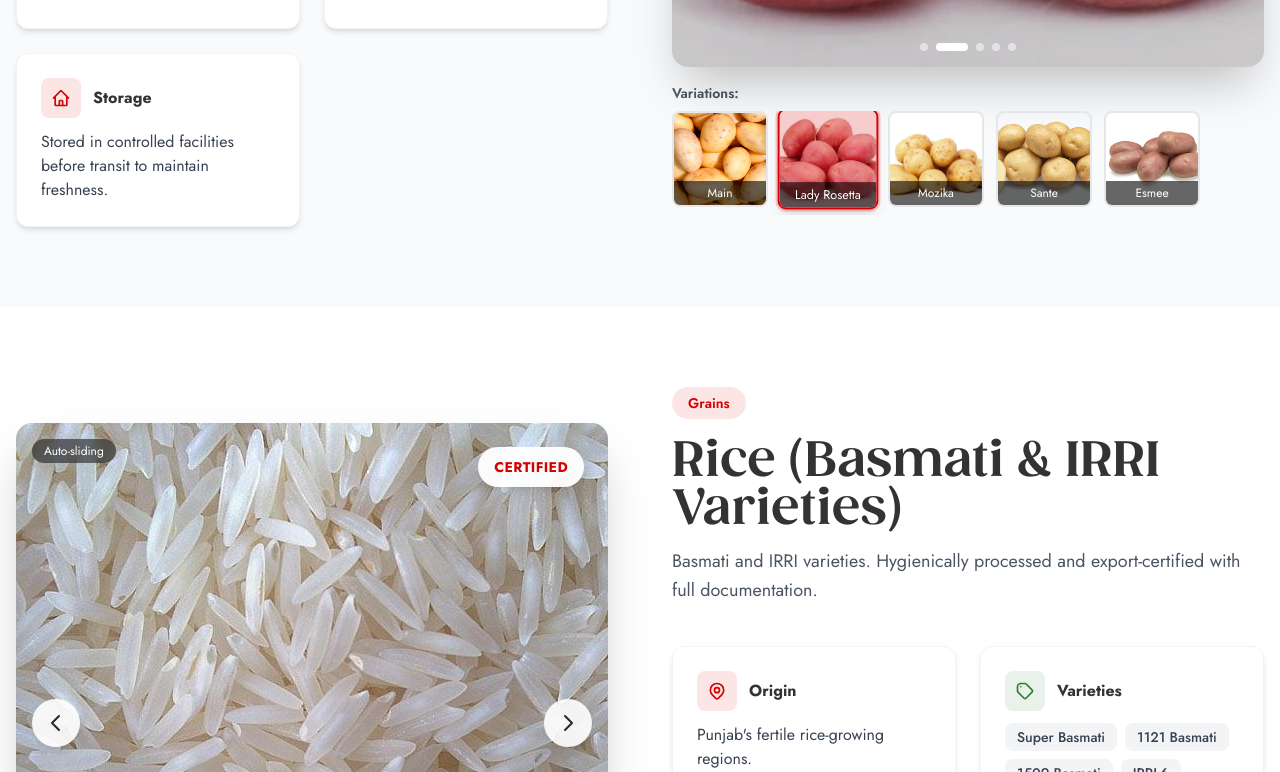
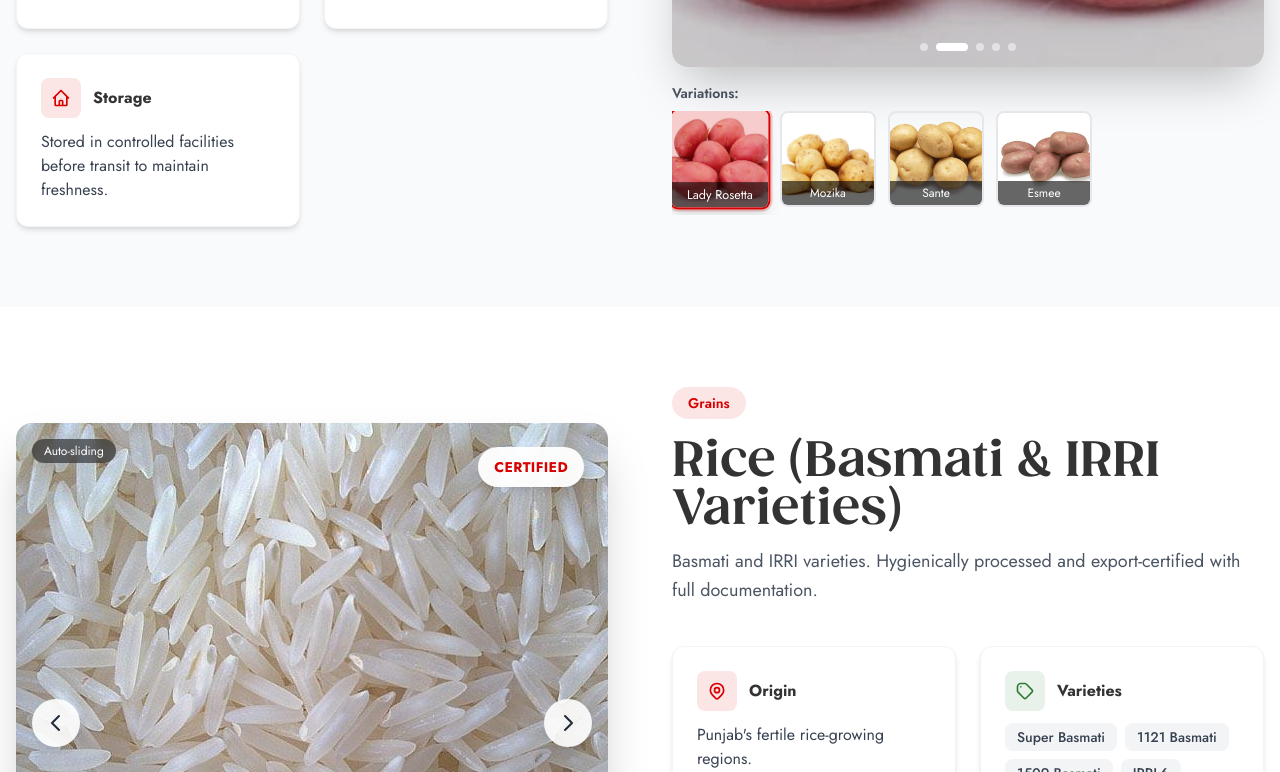
Before and after one commit to osamaqaseem39/ibs, a Next.js app: page /products in a window 1280 px wide. Shown: the part 1708-2480 px from the top of the page. Built offline with nearby package versions, Linux system fonts and the light colour scheme.

Commit message:
Improve homepage design with hero background image and red overlay

```diff
--- a/components/ProductImageGallery.tsx
+++ b/components/ProductImageGallery.tsx
@@ -150,12 +150,14 @@ export default function ProductImageGallery({
         <div className="space-y-2">
           <p className="text-sm font-semibold text-gray-600">Variations:</p>
           <div className="flex gap-3 overflow-x-auto pb-2 scrollbar-hide">
-            {allImages.map((item, index) => (
+            {variations.map((item, index) => {
+              const actualIndex = index + 1; // +1 because main image is at index 0
+              return (
                 <button
                   key={index}
-                onClick={() => handleThumbnailClick(item.image, index)}
+                  onClick={() => handleThumbnailClick(item.image, actualIndex)}
                   className={`relative flex-shrink-0 w-24 h-24 rounded-lg overflow-hidden border-2 transition-all duration-200 group ${
-                  index === currentIndex
+                    actualIndex === currentIndex
                       ? "border-primary shadow-lg scale-105 ring-2 ring-primary/20"
                       : "border-gray-200 hover:border-gray-300"
                   }`}
@@ -168,14 +170,15 @@ export default function ProductImageGallery({
                     className="object-cover transition-transform duration-200 group-hover:scale-110"
                     sizes="96px"
                   />
-                {index === currentIndex && (
+                  {actualIndex === currentIndex && (
                     <div className="absolute inset-0 bg-primary/20"></div>
                   )}
                   <div className="absolute bottom-0 left-0 right-0 bg-black/60 text-white text-xs px-2 py-1 text-center truncate">
                     {item.name}
                   </div>
                 </button>
-            ))}
+              );
+            })}
           </div>
         </div>
       )}
```
Lines whose indentation alone changed are shown as unchanged.
